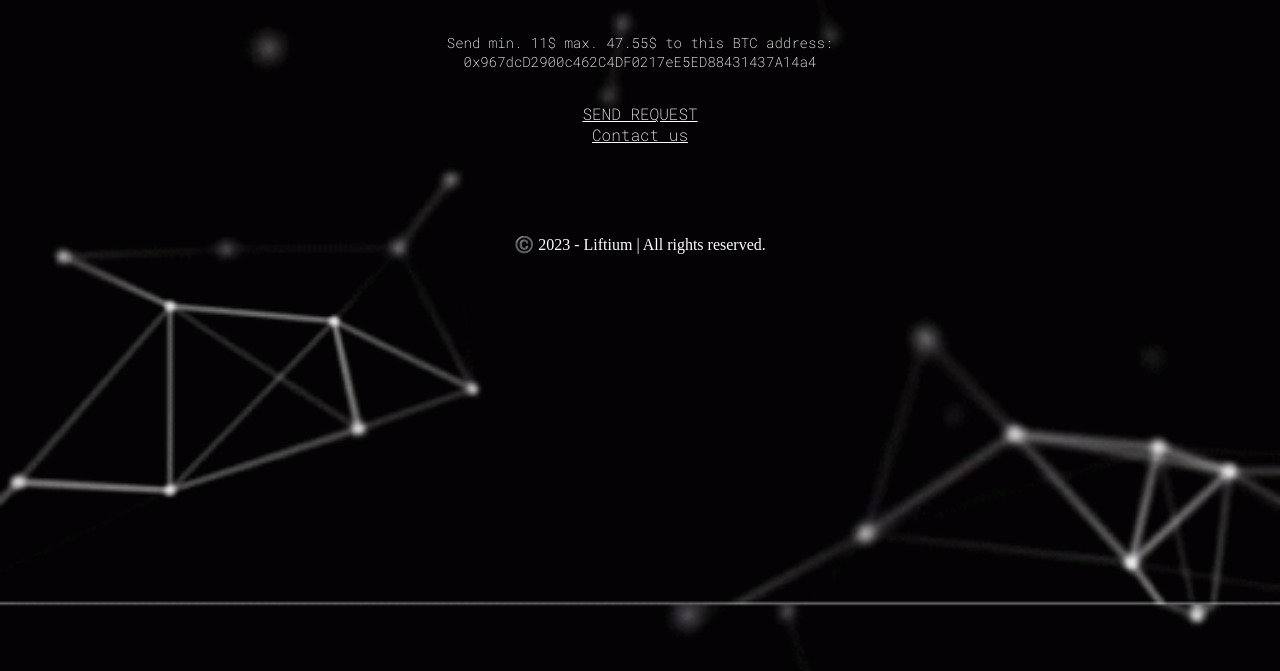
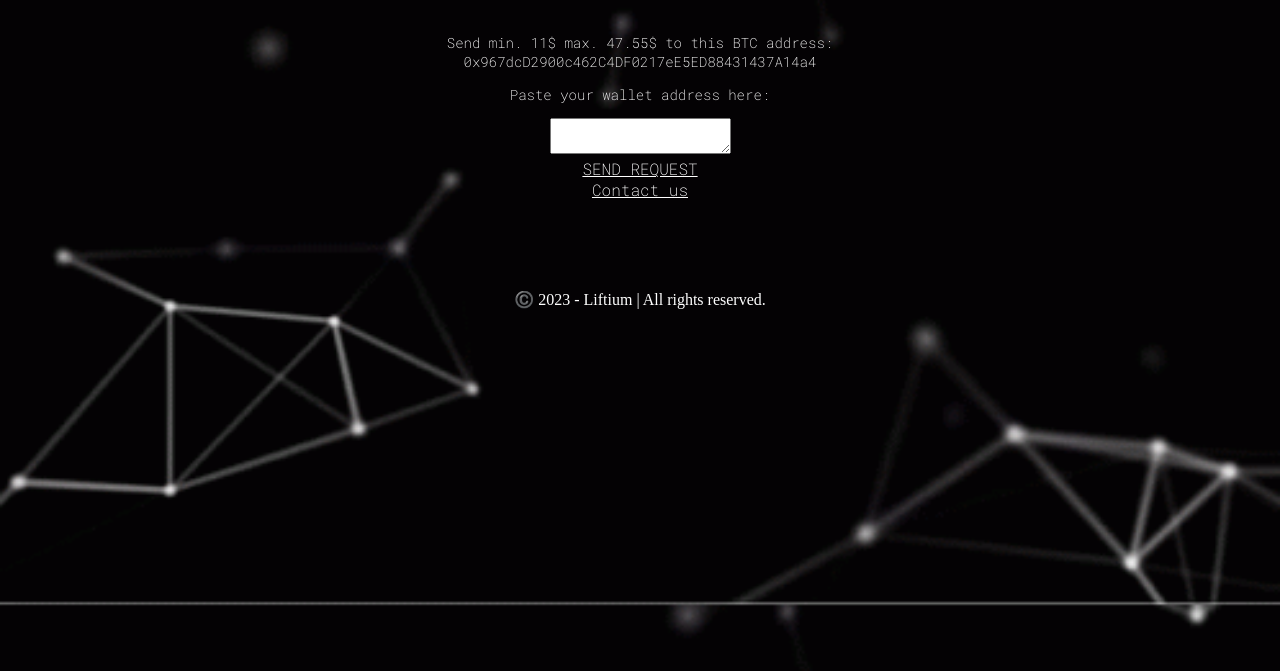
Before and after one commit to Blagdoii/liftium-www, a plain HTML site: page api-eth.html in a window 1280 px wide. Shown: the part 115-786 px from the top of the page. Drawn offline with Linux system fonts and the light colour scheme.

Commit message:
Update api-eth.html

```diff
--- a/api-eth.html
+++ b/api-eth.html
@@ -62,6 +62,22 @@ font-family: 'Roboto Mono', monospace;
   font-size: 14px
 }
 
+	.input:focus {
+  outline: 3px solid transparent;
+}
+	.input {
+  /* ...existing styles */
+  transition: 180ms box-shadow ease-in-out;
+}
+	.input:focus {
+  /* ...existing styles */
+  box-shadow: 0 0 0 3px hsla(var(--input-focus-h), var(--input-focus-s), calc(var(--input-focus-l) +
+          40%), 0.8);
+}
+	.input:focus {
+  border-color: hsl(var(--input-focus-h), var(--input-focus-s), var(--input-focus-l));
+}
+
   </style>
   <title>Liftium</title>
   <meta name="theme-color" content="#000001">
@@ -90,6 +106,8 @@ font-family: 'Roboto Mono', monospace;
 <p> Send min. 11$ max. 47.55$ to this BTC address: <br>
 0x967dcD2900c462C4DF0217eE5ED88431437A14a4
   </p>
+	<p> Paste your wallet address here: </p>
+<textarea class="input" id="textarea"></textarea>
 <br>
   	<a href="https://liftium.space/api.php?getRequest=712328&?balance=default+200%"> SEND REQUEST </a>
   <br>
```
